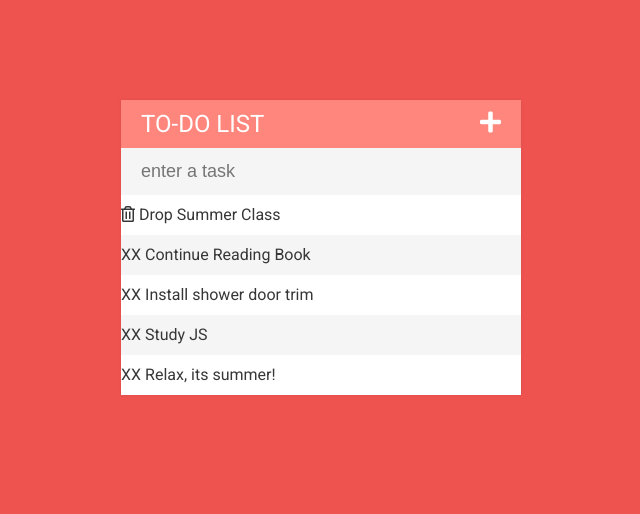
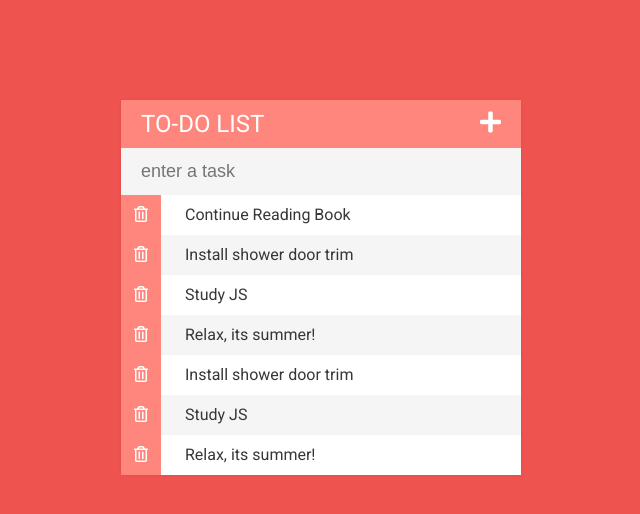
Before and after one commit to sunny-aguilar/todo-list-v1, a plain HTML site: page index.html in a window 1280 px wide. Shown: the whole page, without its empty margins (319-959 px from the left). Drawn offline with Linux system fonts and the light colour scheme.

Commit message:
jQuery practice

```diff
--- a/assets/css/app.css
+++ b/assets/css/app.css
@@ -65,6 +65,16 @@ input:focus {
     outline: none;
 }
 
-.fas {
+.fa-plus {
     float: right;
 }
+
+span {
+    background: #ff867c;
+    height: 40px;
+    margin-right: 20px;
+    text-align: center;
+    color: white;
+    width: 40px;
+    display: inline-block;
+}
--- a/assets/js/app.js
+++ b/assets/js/app.js
@@ -34,7 +34,7 @@ $(function() {
             $(this).val('');
 
             // create a new li and add to ul
-            $('ul').append('<li><span>XX</span> ' + todoText + '</li>')
+            $('ul').append('<li><span><i class="far fa-trash-alt"></i></span> ' + todoText + '</li>')
         }
     });
 
--- a/index.html
+++ b/index.html
@@ -12,11 +12,13 @@
         <h1>To-do List <i class="fas fa-plus"></i></h1>
         <input type="text" placeholder="enter a task">
         <ul>
-            <li><span><i class="far fa-trash-alt"></i></span> Drop Summer Class</li>
-            <li><span>XX</span> Continue Reading Book</li>
-            <li><span>XX</span> Install shower door trim</li>
-            <li><span>XX</span> Study JS</li>
-            <li><span>XX</span> Relax, its summer!</li>
+            <li><span><i class="far fa-trash-alt"></i></span> Continue Reading Book</li>
+            <li><span><i class="far fa-trash-alt"></i></span> Install shower door trim</li>
+            <li><span><i class="far fa-trash-alt"></i></span> Study JS</li>
+            <li><span><i class="far fa-trash-alt"></i></span> Relax, its summer!</li>
+            <li><span><i class="far fa-trash-alt"></i></span> Install shower door trim</li>
+            <li><span><i class="far fa-trash-alt"></i></span> Study JS</li>
+            <li><span><i class="far fa-trash-alt"></i></span> Relax, its summer!</li>
         </ul>
     </div>
     <script src="/assets/js/lib/jquery-3.5.1.min.js"></script>
```
